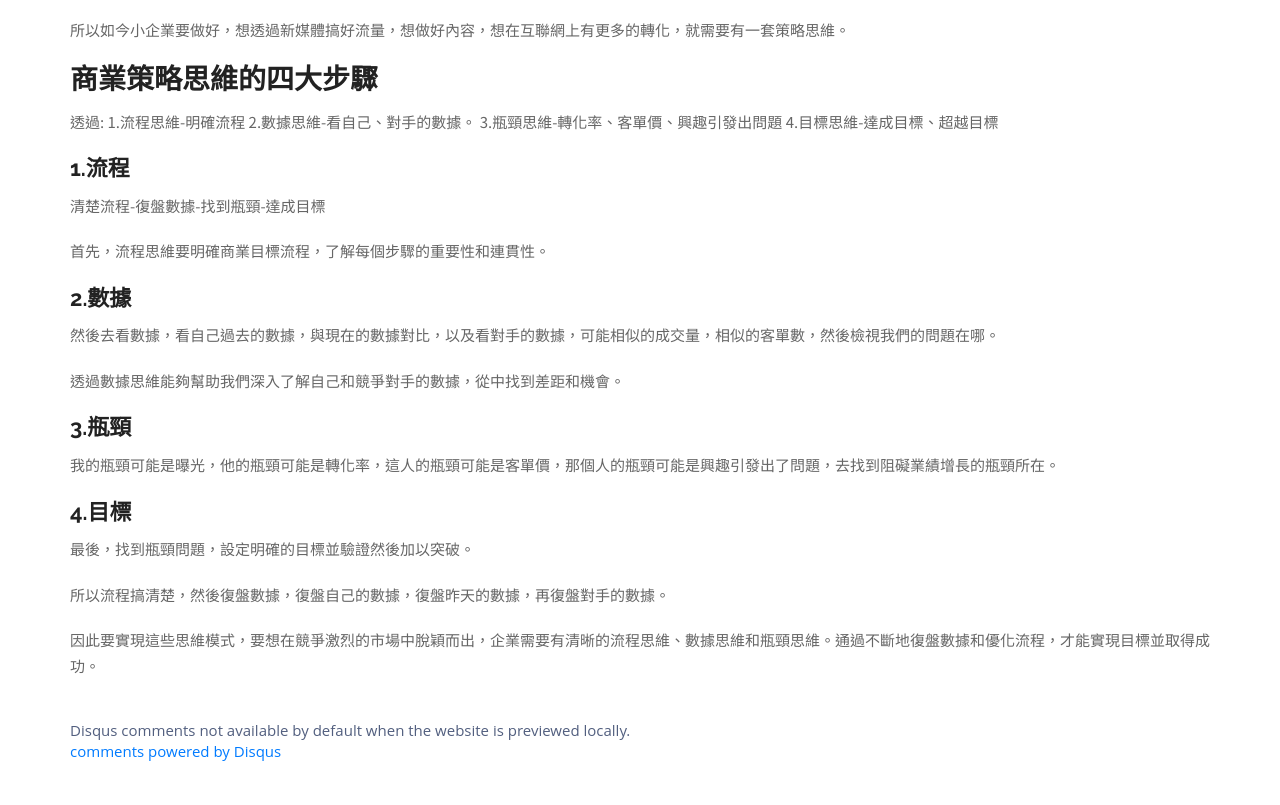
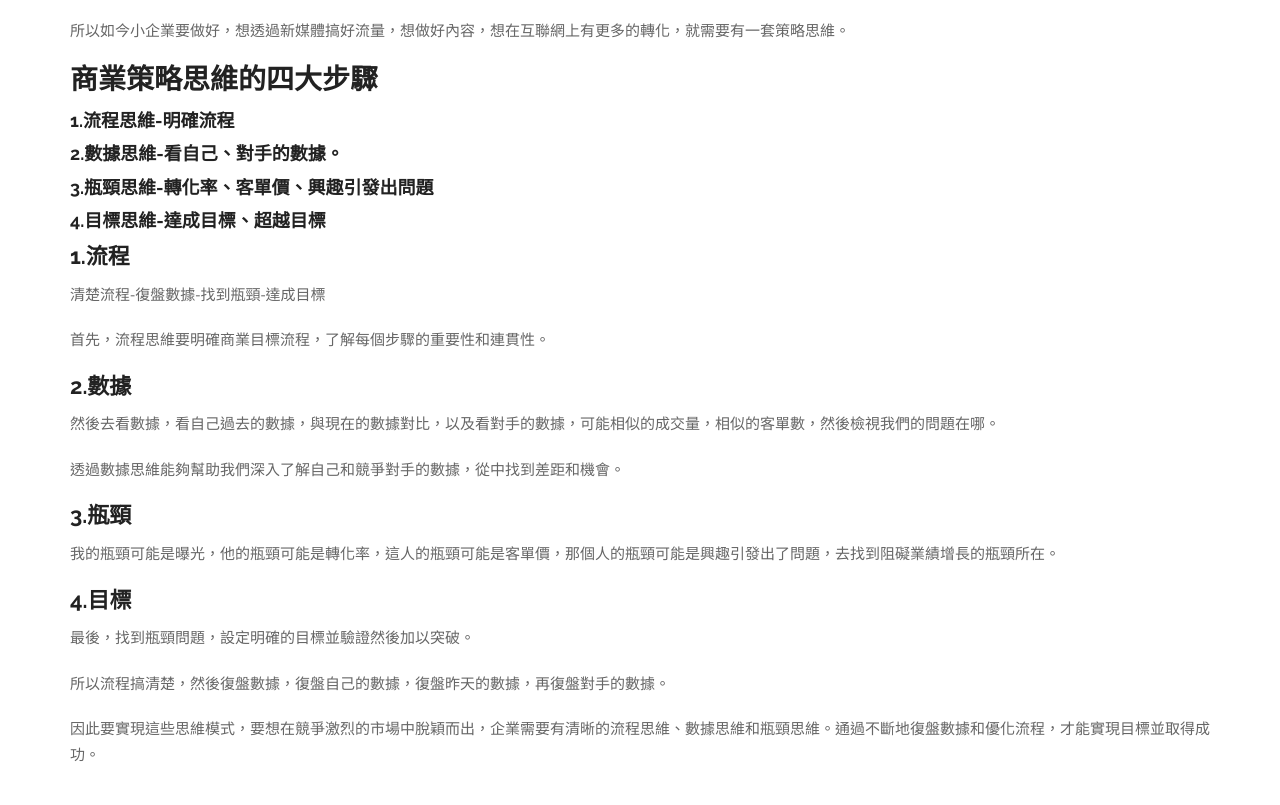
Before and after one commit to qazwsx132914/qazwsx132914.github.io, a plain HTML site: page blog/marketing-funnel/index.html in a window 1280 px wide. Shown: the part 3742-4547 px from the top of the page. Drawn offline with Linux system fonts and the light colour scheme; a script that the page names is missing.

Commit message:
小修改

```diff
--- a/blog/marketing-funnel/index.html
+++ b/blog/marketing-funnel/index.html
@@ -5,7 +5,7 @@
 
   <!-- mobile responsive meta -->
   <meta name="viewport" content="width=device-width, initial-scale=1, maximum-scale=1">
-  <meta name="description" content="隨著數位產業發展，促使數位行銷競爭越來越激烈，導致獲取流量的成本越來越貴，想憑單一渠道獲取流量已經不是唯一途徑，為此我們需要了解顧客的消費路徑，來把曝光出去的流量給層層利用，透過流量漏斗設計和數據思維來提升企業的轉化率和業績。">
+  <meta name="description" content="隨著數位產業發展，促使數位行銷競爭越來越激烈，導致獲取流量的成本越來越貴，想憑單一渠道獲取流量已經不是唯一途徑，為此我們需要了解顧客的消費路徑，來把曝光收集的流量給轉化留存，透過流量漏斗設計和數據思維來提升企業的轉化率和業績。">
   <meta name="author" content="Edric Cai">
 
 
@@ -170,7 +170,7 @@
 <p>在不同階段，我們需要采取不同的策略來吸引流量。</p>
 <h5 id="1行業的暴力期-供不應求-得展品得天下">1.行業的暴力期-供不應求-得展品得天下</h5>
 <h5 id="2行業的微力期-供需平衡-得渠道得天下">2.行業的微力期-供需平衡-得渠道得天下</h5>
-<h5 id="3行業的無力期-供大於求-得用戶得天下br">3.行業的無力期-供大於求-得用戶得天下<!-- raw HTML omitted --></h5>
+<h5 id="3行業的無力期-供大於求-得用戶得天下">3.行業的無力期-供大於求-得用戶得天下</h5>
 <h3 id="流量漏斗的重要性">流量漏斗的重要性</h3>
 <p>流量漏斗描述了流量的轉化過程，從曝光到轉發分享，每一個步驟都需要仔細考慮。</p>
 <h6 id="流量漏斗">流量漏斗:</h6>
@@ -208,11 +208,10 @@
 <p>轉化率很高，促銷、話術、折價券等等用的很多，但是消費者、忠實顧客長不上去，那可能打造流量的方式有問題，可能文案表達的定位不夠精確，可能圖片不夠有亮點，可能影片比較枯燥乏味等等。</p>
 <p>所以如今小企業要做好，想透過新媒體搞好流量，想做好內容，想在互聯網上有更多的轉化，就需要有一套策略思維。</p>
 <h3 id="商業策略思維的四大步驟">商業策略思維的四大步驟</h3>
-<p>透過:
-1.流程思維-明確流程
-2.數據思維-看自己、對手的數據。
-3.瓶頸思維-轉化率、客單價、興趣引發出問題
-4.目標思維-達成目標、超越目標</p>
+<h5 id="1流程思維-明確流程">1.流程思維-明確流程</h5>
+<h5 id="2數據思維-看自己對手的數據">2.數據思維-看自己、對手的數據。</h5>
+<h5 id="3瓶頸思維-轉化率客單價興趣引發出問題">3.瓶頸思維-轉化率、客單價、興趣引發出問題</h5>
+<h5 id="4目標思維-達成目標超越目標">4.目標思維-達成目標、超越目標</h5>
 <h4 id="1流程">1.流程</h4>
 <p>清楚流程-復盤數據-找到瓶頸-達成目標</p>
 <p>首先，流程思維要明確商業目標流程，了解每個步驟的重要性和連貫性。</p>
```
Also changed, not shown: about/index.html (+1 -1 lines), index.html (+1 -1 lines), index.json (+1 -1 lines).
